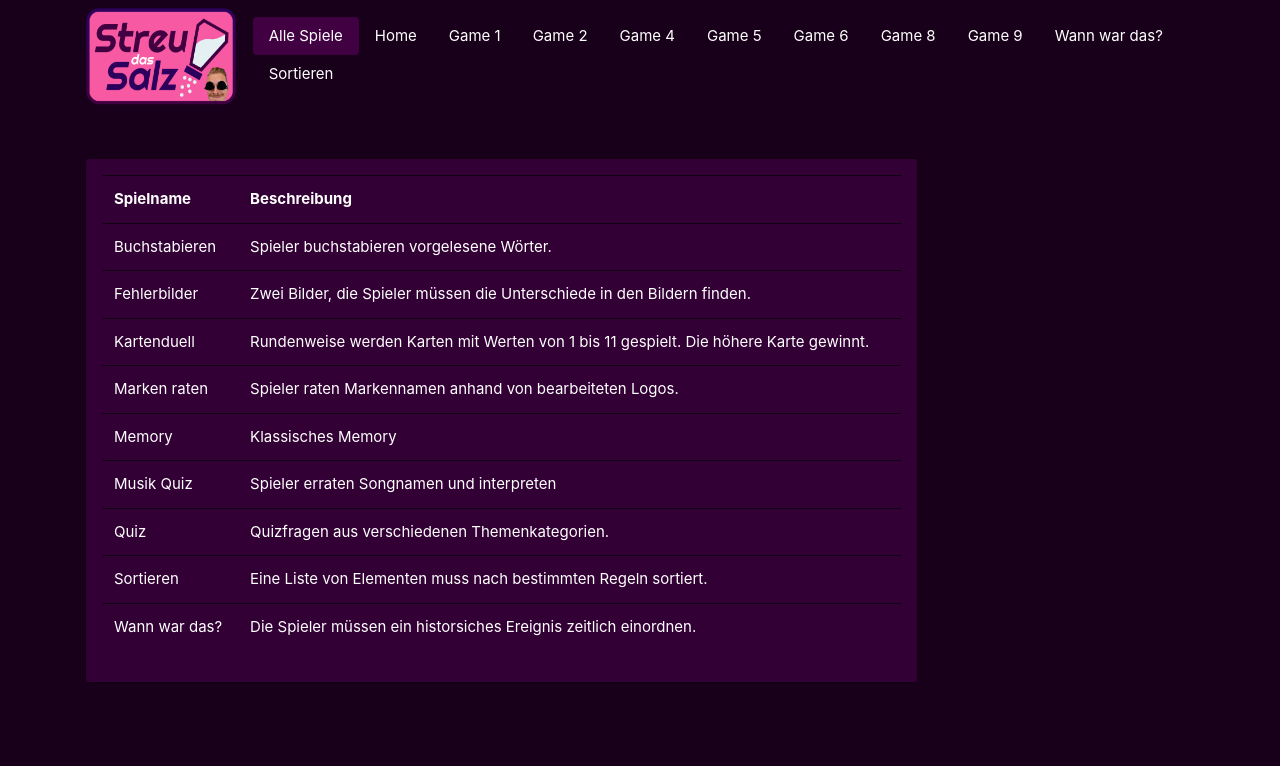
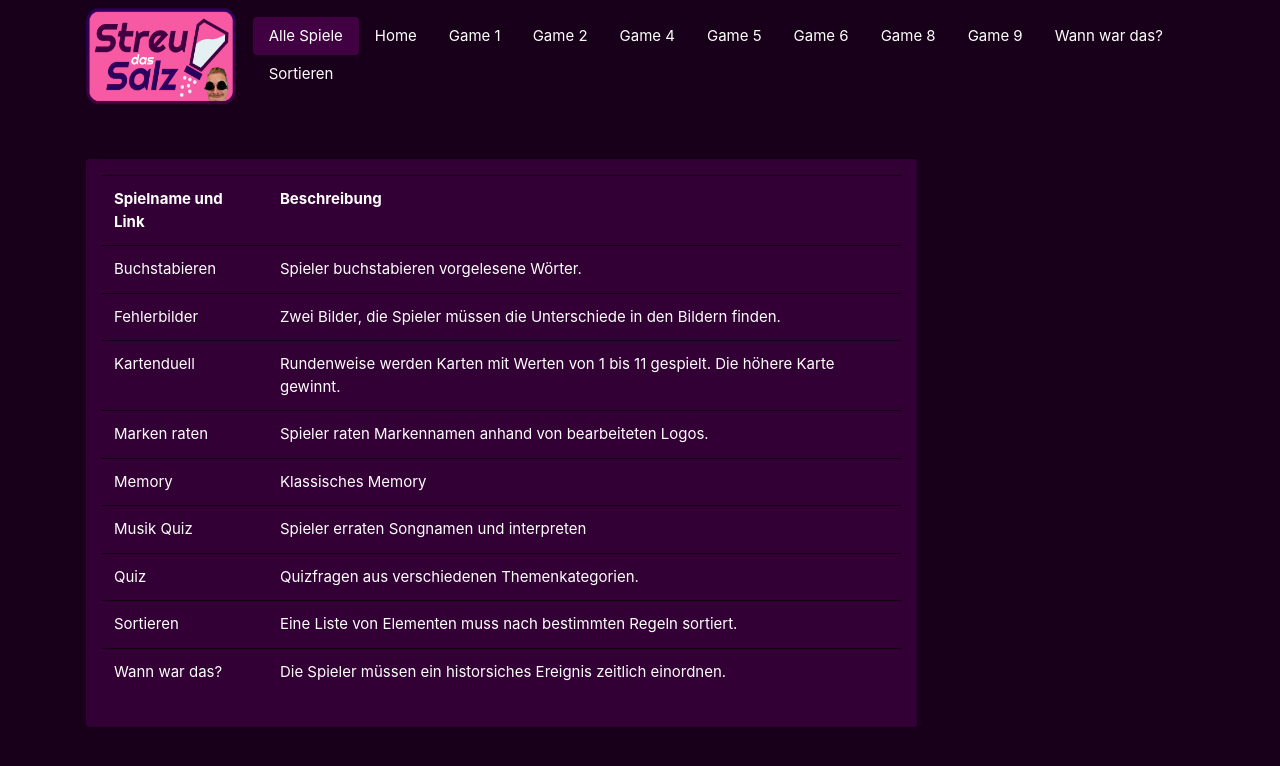
Before and after one commit to LukasAd/FunkFights, an Angular app: page /all-pages in a window 1280 px wide. Shown: the top 766 px of the page. Built offline with nearby package versions, Linux system fonts and the light colour scheme.

Commit message:
improve game overview

```diff
--- a/src/app/all-pages/all-pages.component.html
+++ b/src/app/all-pages/all-pages.component.html
@@ -4,12 +4,12 @@
       <div class="card  w-75 p-3">
         <table class="table">
           <tr>
-            <th scope="col">Spielname</th>
+            <th scope="col">Spielname und Link</th>
             <th scope="col">Beschreibung</th>
           </tr>
           <tr *ngFor="let game of games">
             <td>
-                {{game.name}}
+              <a routerLinkActive="active" routerLink="/{{game.path}}">{{game.name}}</a>
             </td>
             <td>
                 {{game.description}}
--- a/src/app/sort/sort.component.css
+++ b/src/app/sort/sort.component.css
@@ -23,15 +23,7 @@
 }
 
 .q-box{
-    padding:10px;
-    margin: 20px;
-    /*
-    border-style: solid;
-    border-color: var(--secondary);
-    border-width: 5px;
-    border-radius: 10px;*/
     height: 500px;
-
 }
 
 /* mark correct solutions temporary green*/
--- a/src/app/sort/sort.component.html
+++ b/src/app/sort/sort.component.html
@@ -62,7 +62,6 @@
             </table>
           </div>
 
-
           <div class="col-2 my-auto" *ngIf="!showSolutionBool">
             <table style="width:100%;">
               <td class="card rnk" style="cursor: pointer; text-align: center;" (click)="rankEntry(0)">
@@ -79,7 +78,7 @@
       </div>
     </div>
 
-    <div class="row" style="margin:50px;">
+    <div class="row" style="margin:10px;">
       <button class="btn btn-primary col-3" style=" float: left;" (click)="updateLevel(false)">Previous Round</button>
       <h2 class="round-count col-4" style="text-align: center;">Runde: {{level+1}}</h2>
       <div class="col-2">
```
